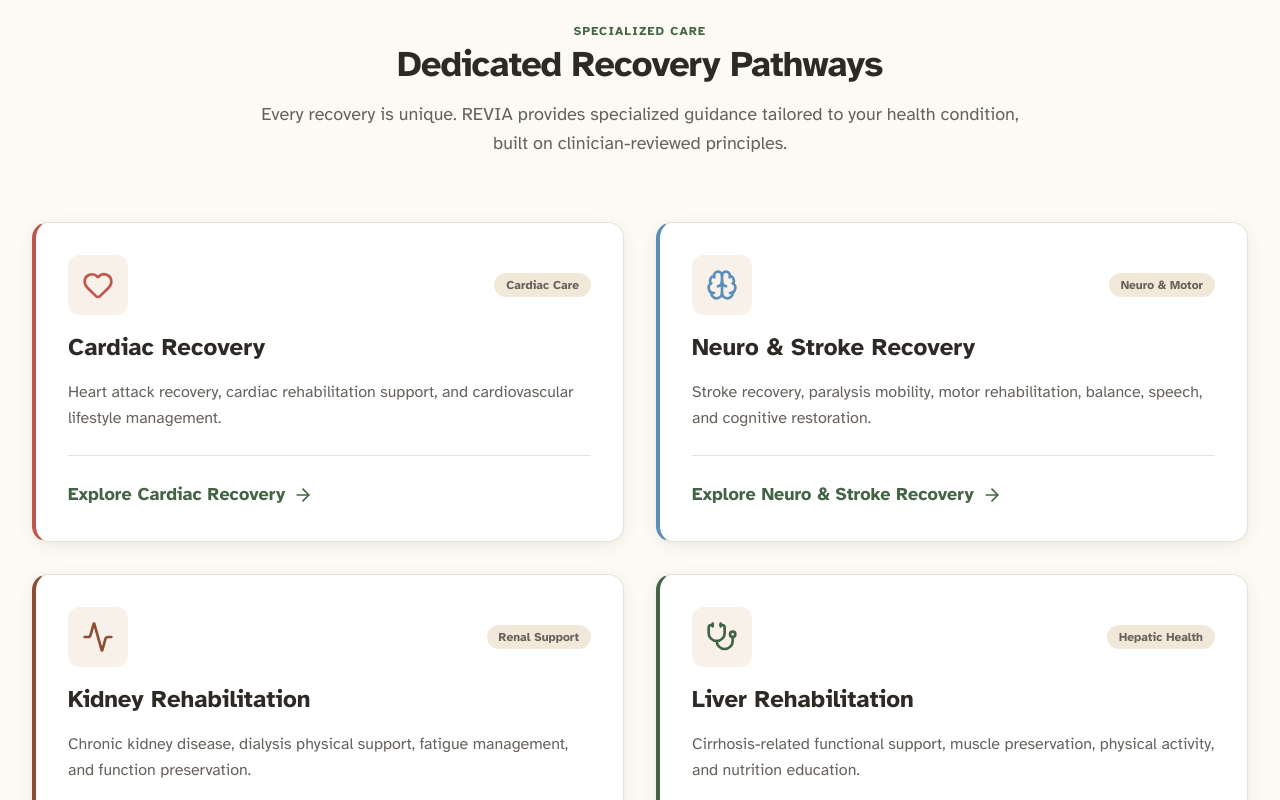
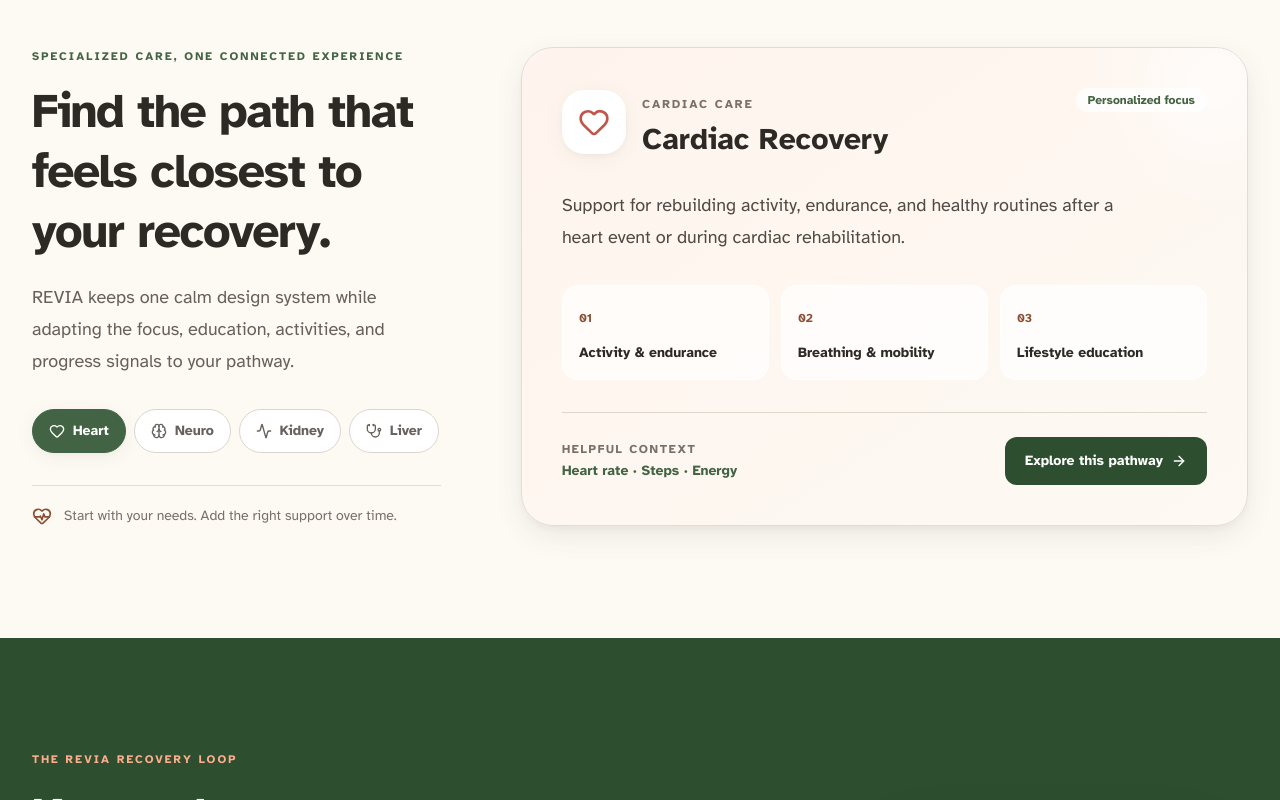
Before and after one commit to hacrex/Nirvan, a Next.js app in the folder website/: page / in a window 1280 px wide. Shown: the part 1140-1940 px from the top of the page. Built offline with nearby package versions, Linux system fonts and the light colour scheme.

Commit message:
feat: improve pathway discovery and trust storytelling

```diff
--- a/website/src/components/sections/RecoveryPaths.tsx
+++ b/website/src/components/sections/RecoveryPaths.tsx
@@ -1,94 +1,142 @@
-import React from 'react';
+'use client';
+
 import Link from 'next/link';
+import { useState } from 'react';
+import { Activity, ArrowRight, Brain, Heart, HeartPulse, Stethoscope } from 'lucide-react';
 import { PageContainer } from '../layout/PageContainer';
-import { Card } from '../ui/Card';
-import { Heart, Brain, Activity, Stethoscope, ArrowRight } from 'lucide-react';
 
-export const RecoveryPaths: React.FC = () => {
 const pathways = [
   {
     id: 'cardiac',
+    short: 'Heart',
     title: 'Cardiac Recovery',
-      icon: <Heart className="w-8 h-8 text-[#C0564B]" />,
-      description: 'Heart attack recovery, cardiac rehabilitation support, and cardiovascular lifestyle management.',
+    badge: 'Cardiac Care',
+    icon: Heart,
+    iconColor: '#C0564B',
+    description: 'Support for rebuilding activity, endurance, and healthy routines after a heart event or during cardiac rehabilitation.',
+    focus: ['Activity & endurance', 'Breathing & mobility', 'Lifestyle education'],
+    metrics: 'Heart rate · Steps · Energy',
     href: '/rehabilitation/cardiac',
-      badge: 'Cardiac Care',
-      accentColor: 'border-l-4 border-l-[#C0564B]',
+    background: 'from-[#fff4ed] to-[#fdf9f3]',
   },
   {
     id: 'neuro',
+    short: 'Neuro',
     title: 'Neuro & Stroke Recovery',
-      icon: <Brain className="w-8 h-8 text-[#5B8FB9]" />,
-      description: 'Stroke recovery, paralysis mobility, motor rehabilitation, balance, speech, and cognitive restoration.',
+    badge: 'Neuro & Motor',
+    icon: Brain,
+    iconColor: '#5B8FB9',
+    description: 'A clearer rhythm for movement, balance, speech, cognition, and everyday function after stroke or neurological change.',
+    focus: ['Movement & balance', 'Speech & cognition', 'Functional activities'],
+    metrics: 'Mobility · Practice · Confidence',
     href: '/rehabilitation/neuro',
-      badge: 'Neuro & Motor',
-      accentColor: 'border-l-4 border-l-[#5B8FB9]',
+    background: 'from-[#edf5fb] to-[#fdf9f3]',
   },
   {
     id: 'kidney',
+    short: 'Kidney',
     title: 'Kidney Rehabilitation',
-      icon: <Activity className="w-8 h-8 text-[#8c4e33]" />,
-      description: 'Chronic kidney disease, dialysis physical support, fatigue management, and function preservation.',
+    badge: 'Renal Support',
+    icon: Activity,
+    iconColor: '#8c4e33',
+    description: 'Gentle support for activity, fatigue, function, and wellbeing around the realities of chronic kidney care.',
+    focus: ['Energy-aware movement', 'Function & activity', 'Rest & wellbeing'],
+    metrics: 'Energy · Activity · Sleep',
     href: '/rehabilitation/kidney',
-      badge: 'Renal Support',
-      accentColor: 'border-l-4 border-l-[#8c4e33]',
+    background: 'from-[#fff5ed] to-[#fdf9f3]',
   },
   {
     id: 'liver',
+    short: 'Liver',
     title: 'Liver Rehabilitation',
-      icon: <Stethoscope className="w-8 h-8 text-[#436444]" />,
-      description: 'Cirrhosis-related functional support, muscle preservation, physical activity, and nutrition education.',
+    badge: 'Hepatic Health',
+    icon: Stethoscope,
+    iconColor: '#436444',
+    description: 'Support for strength, mobility, muscle preservation, nutrition education, and everyday confidence.',
+    focus: ['Strength & mobility', 'Nutrition education', 'Healthy routines'],
+    metrics: 'Strength · Mobility · Routine',
     href: '/rehabilitation/liver',
-      badge: 'Hepatic Health',
-      accentColor: 'border-l-4 border-l-[#436444]',
+    background: 'from-[#eff6ed] to-[#fdf9f3]',
   },
 ];
 
+export const RecoveryPaths: React.FC = () => {
+  const [activeId, setActiveId] = useState('cardiac');
+  const activePath = pathways.find((path) => path.id === activeId) ?? pathways[0];
+  const ActiveIcon = activePath.icon;
+
   return (
-    <section className="py-20 bg-[#fdf9f3]">
+    <section className="bg-[#fdf9f3] py-20 sm:py-28">
       <PageContainer>
-        <div className="text-center max-w-3xl mx-auto space-y-4 mb-16">
-          <span className="text-xs font-bold tracking-widest uppercase text-[#436444]">
-            Specialized Care
-          </span>
-          <h2 className="text-3xl sm:text-4xl font-bold text-[#2D2A26] tracking-tight">
-            Dedicated Recovery Pathways
-          </h2>
-          <p className="text-lg text-[#66615C] leading-relaxed">
-            Every recovery is unique. REVIA provides specialized guidance tailored to your health condition, built on clinician-reviewed principles.
-          </p>
+        <div className="grid items-start gap-12 lg:grid-cols-[0.72fr_1.28fr] lg:gap-20">
+          <div className="max-w-xl lg:sticky lg:top-32">
+            <p className="eyebrow text-[#436444]">Specialized care, one connected experience</p>
+            <h2 className="mt-4 text-4xl font-bold leading-tight tracking-[-0.03em] text-[#2D2A26] sm:text-5xl">Find the path that feels closest to your recovery.</h2>
+            <p className="mt-5 text-lg leading-8 text-[#66615C]">REVIA keeps one calm design system while adapting the focus, education, activities, and progress signals to your pathway.</p>
+            <div className="mt-8 flex flex-wrap gap-2" role="tablist" aria-label="Recovery pathways">
+              {pathways.map((path) => {
+                const Icon = path.icon;
+                const isActive = activeId === path.id;
+                return (
+                  <button
+                    key={path.id}
+                    type="button"
+                    role="tab"
+                    aria-selected={isActive}
+                    onClick={() => setActiveId(path.id)}
+                    className={`inline-flex min-h-11 items-center gap-2 rounded-full border px-4 py-2 text-sm font-bold transition-all ${isActive ? 'border-[#436444] bg-[#436444] text-white shadow-soft' : 'border-[#dcd5cd] bg-white text-[#66615C] hover:border-[#436444] hover:text-[#436444]'}`}
+                  >
+                    <Icon className="h-4 w-4" />
+                    {path.short}
+                  </button>
+                );
+              })}
+            </div>
+            <div className="mt-8 flex items-center gap-3 border-t border-[#e3ddd5] pt-5 text-sm text-[#77716a]">
+              <HeartPulse className="h-5 w-5 text-[#8c4e33]" />
+              <span>Start with your needs. Add the right support over time.</span>
+            </div>
           </div>
 
-        <div className="grid grid-cols-1 md:grid-cols-2 gap-8">
-          {pathways.map((path) => (
-            <Link key={path.id} href={path.href} className="group block">
-              <Card className={`h-full flex flex-col justify-between p-8 ${path.accentColor}`}>
-                <div className="space-y-4">
-                  <div className="flex items-center justify-between">
-                    <div className="p-3.5 rounded-[12px] bg-[#F2E8DA]/60">
-                      {path.icon}
+          <div className={`relative overflow-hidden rounded-[32px] border border-[#e2dcd4] bg-gradient-to-br ${activePath.background} p-6 shadow-soft-lg sm:p-10`}>
+            <div className="absolute -right-12 -top-12 h-40 w-40 rounded-full bg-white/60 blur-2xl" aria-hidden="true" />
+            <div className="relative">
+              <div className="flex items-start justify-between gap-6">
+                <div className="flex items-center gap-4">
+                  <span className="flex h-16 w-16 items-center justify-center rounded-[22px] bg-white shadow-soft" style={{ color: activePath.iconColor }}>
+                    <ActiveIcon className="h-8 w-8" />
+                  </span>
+                  <div>
+                    <span className="text-xs font-bold uppercase tracking-[0.16em] text-[#77716a]">{activePath.badge}</span>
+                    <h3 className="mt-1 text-2xl font-bold text-[#2D2A26] sm:text-3xl">{activePath.title}</h3>
                   </div>
-                    <span className="text-xs font-semibold px-3 py-1 rounded-full bg-[#F2E8DA] text-[#66615C]">
-                      {path.badge}
-                    </span>
+                </div>
+                <span className="hidden rounded-full bg-white/80 px-3 py-1 text-xs font-bold text-[#436444] sm:inline-flex">Personalized focus</span>
               </div>
 
-                  <h3 className="text-2xl font-bold text-[#2D2A26] group-hover:text-[#436444] transition-colors">
-                    {path.title}
-                  </h3>
+              <p className="mt-8 max-w-xl text-lg leading-8 text-[#4f4a45]">{activePath.description}</p>
 
-                  <p className="text-[#66615C] text-base leading-relaxed">
-                    {path.description}
-                  </p>
+              <div className="mt-8 grid gap-3 sm:grid-cols-3">
+                {activePath.focus.map((item, index) => (
+                  <div key={item} className="rounded-2xl border border-white/80 bg-white/70 p-4">
+                    <span className="text-xs font-bold text-[#8c4e33]">0{index + 1}</span>
+                    <p className="mt-3 text-sm font-bold leading-5 text-[#2D2A26]">{item}</p>
+                  </div>
+                ))}
               </div>
 
-                <div className="pt-6 mt-6 border-t border-[#e6e2dc] flex items-center gap-2 text-[#436444] font-semibold group-hover:translate-x-1 transition-transform">
-                  <span>Explore {path.title}</span>
-                  <ArrowRight className="w-5 h-5" />
+              <div className="mt-8 flex flex-col gap-4 border-t border-[#dfd6cc] pt-6 sm:flex-row sm:items-center sm:justify-between">
+                <div>
+                  <p className="text-xs font-bold uppercase tracking-[0.14em] text-[#77716a]">Helpful context</p>
+                  <p className="mt-1 text-sm font-semibold text-[#436444]">{activePath.metrics}</p>
                 </div>
-              </Card>
+                <Link href={activePath.href} className="inline-flex min-h-12 items-center justify-center gap-2 rounded-xl bg-[#2e4e30] px-5 py-3 text-sm font-bold text-white transition-colors hover:bg-[#436444]">
+                  Explore this pathway
+                  <ArrowRight className="h-4 w-4" />
                 </Link>
-          ))}
+              </div>
+            </div>
+          </div>
         </div>
       </PageContainer>
     </section>
--- a/website/src/components/sections/Testimonials.tsx
+++ b/website/src/components/sections/Testimonials.tsx
@@ -1,58 +1,61 @@
-import React from 'react';
+import Link from 'next/link';
+import { Accessibility, ArrowRight, HeartHandshake, ShieldCheck, Stethoscope } from 'lucide-react';
 import { PageContainer } from '../layout/PageContainer';
-import { Card } from '../ui/Card';
-import { Quote } from 'lucide-react';
 
-export const Testimonials: React.FC = () => {
-  const stories = [
+const principles = [
   {
-      quote: "REVIA gave me a clear, manageable plan after my heart event. Being able to see small daily improvements kept me motivated when recovery felt slow.",
-      name: "Rajesh M.",
-      condition: "Cardiac Recovery Pathway",
+    icon: HeartHandshake,
+    title: 'Human before technology',
+    description: 'Every feature starts with a recovery need: knowing what to do today, building confidence, and staying connected between appointments.',
+    color: '#8c4e33',
   },
   {
-      quote: "After my stroke, movement exercises felt daunting. REVIA's simple video demonstrations and rep counters made my home practice clear and safe.",
-      name: "Sunita K.",
-      condition: "Neuro & Stroke Pathway",
+    icon: Stethoscope,
+    title: 'Clinical responsibility',
+    description: 'Education and rehabilitation support are designed around review workflows and clear boundaries—not diagnosis or treatment promises.',
+    color: '#436444',
   },
   {
-      quote: "Managing fatigue during dialysis was hard. Having exercises tailored to my energy levels and tracking my sleep has made a huge difference.",
-      name: "Anand P.",
-      condition: "Kidney Rehabilitation Pathway",
+    icon: Accessibility,
+    title: 'Designed for real life',
+    description: 'Readable screens, voice support, gentle interactions, multilingual foundations, and offline thinking help more people participate.',
+    color: '#5B8FB9',
   },
 ];
 
+export const Testimonials: React.FC = () => {
   return (
-    <section className="py-20 bg-[#F2E8DA]/40">
+    <section className="bg-[#f2e8da]/45 py-20 sm:py-28">
       <PageContainer>
-        <div className="text-center max-w-3xl mx-auto space-y-4 mb-16">
-          <span className="text-xs font-bold tracking-widest uppercase text-[#8c4e33]">
-            Patient Stories
-          </span>
-          <h2 className="text-3xl sm:text-4xl font-bold text-[#2D2A26] tracking-tight">
-            Encouragement from the Journey
-          </h2>
-          <p className="text-lg text-[#66615C]">
-            Real recovery is built one consistent day at a time.
-          </p>
+        <div className="grid items-end gap-8 border-b border-[#dfd5ca] pb-12 lg:grid-cols-[0.9fr_1.1fr]">
+          <div>
+            <p className="eyebrow text-[#8c4e33]">Designed around real recovery needs</p>
+            <h2 className="mt-4 text-4xl font-bold leading-tight tracking-[-0.03em] text-[#2D2A26] sm:text-5xl">Support that feels human, careful, and useful.</h2>
+          </div>
+          <div className="max-w-xl lg:justify-self-end">
+            <p className="text-lg leading-8 text-[#66615C]">REVIA is being shaped around the difficult days as well as the visible wins. We want the experience to be encouraging without becoming noisy, competitive, or overconfident.</p>
+            <Link href="/about" className="mt-5 inline-flex items-center gap-2 text-sm font-bold text-[#436444] hover:text-[#2e4e30]">
+              Learn how REVIA is designed
+              <ArrowRight className="h-4 w-4" />
+            </Link>
+          </div>
         </div>
 
-        <div className="grid grid-cols-1 md:grid-cols-3 gap-8">
-          {stories.map((item, idx) => (
-            <Card key={idx} className="p-8 space-y-6 flex flex-col justify-between">
-              <div className="space-y-4">
-                <Quote className="w-8 h-8 text-[#8c4e33]/40" />
-                <p className="text-[#2D2A26] italic text-base leading-relaxed">
-                  &ldquo;{item.quote}&rdquo;
-                </p>
+        <div className="mt-12 grid gap-5 md:grid-cols-3">
+          {principles.map(({ icon: Icon, title, description, color }) => (
+            <article key={title} className="rounded-[24px] border border-[#dfd5ca] bg-white/75 p-6 sm:p-7">
+              <span className="flex h-12 w-12 items-center justify-center rounded-2xl bg-[#fdf9f3]" style={{ color }}>
+                <Icon className="h-6 w-6" />
+              </span>
+              <h3 className="mt-6 text-xl font-bold text-[#2D2A26]">{title}</h3>
+              <p className="mt-3 text-base leading-7 text-[#66615C]">{description}</p>
+            </article>
+          ))}
         </div>
 
-              <div className="pt-4 border-t border-[#e6e2dc]">
-                <p className="font-bold text-[#2D2A26] text-base">{item.name}</p>
-                <p className="text-xs font-medium text-[#436444] mt-0.5">{item.condition}</p>
-              </div>
-            </Card>
-          ))}
+        <div className="mt-8 flex flex-col gap-4 rounded-[24px] border border-[#d7e4d5] bg-[#edf4eb] p-5 text-sm text-[#2e4e30] sm:flex-row sm:items-center sm:justify-between sm:p-6">
+          <div className="flex items-start gap-3"><ShieldCheck className="mt-0.5 h-5 w-5 shrink-0" /><p><span className="font-bold">Trust should be inspectable.</span> Explore REVIA&apos;s safety boundaries, privacy principles, and clinical-content approach.</p></div>
+          <Link href="/medical-disclaimer" className="inline-flex shrink-0 items-center gap-2 font-bold text-[#436444] hover:text-[#2e4e30]">Read the safety boundary <ArrowRight className="h-4 w-4" /></Link>
         </div>
       </PageContainer>
     </section>
```
Lines whose indentation alone changed are shown as unchanged.
